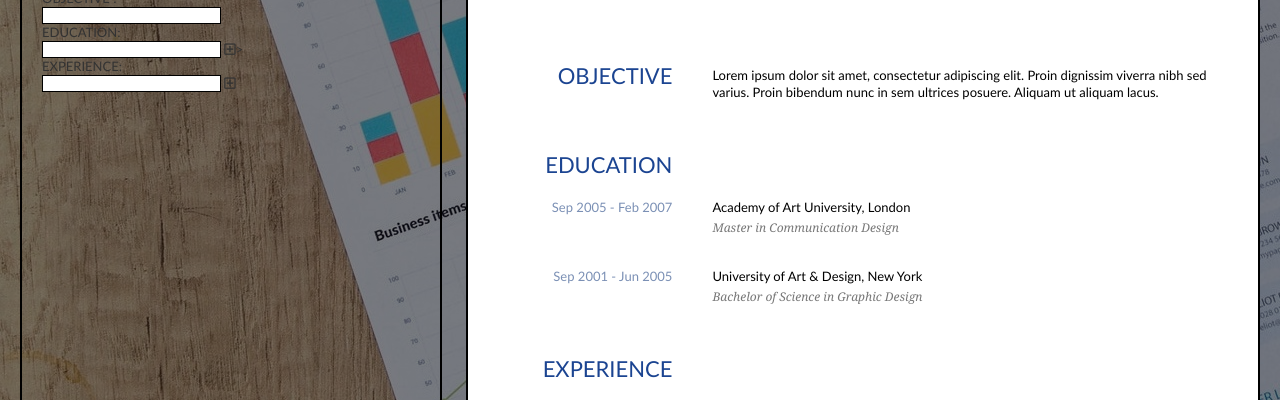
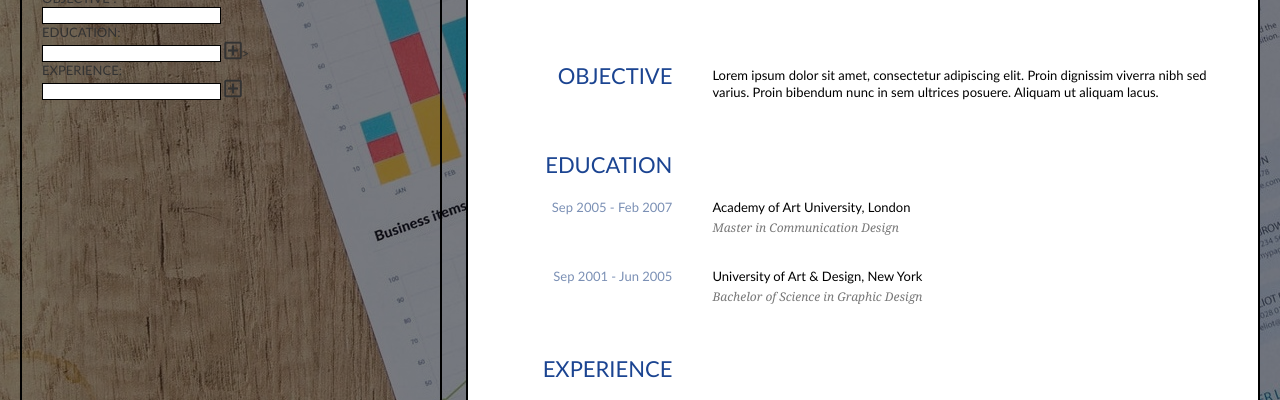
Before and after one commit to Kisaloni/XYZ, a plain HTML site: page Editor Page 2/index.html in a window 1280 px wide. Shown: the part 356-756 px from the top of the page. Drawn offline with nearby package versions, Linux system fonts and the light colour scheme.

Commit message:
Update style.css

```diff
--- a/Editor Page 2/css/style.css
+++ b/Editor Page 2/css/style.css
@@ -73,6 +73,14 @@ hr{
 .grid-container{
     padding: 0 20px;
 }
+.fa-plus-square{
+    font-size:20px;
+
+}
+/* .ex{
+    display: inline-block;
+
+} */
 /* .grid-container{
     display: grid;
     grid-template-columns: 25vw 65vw;
```
